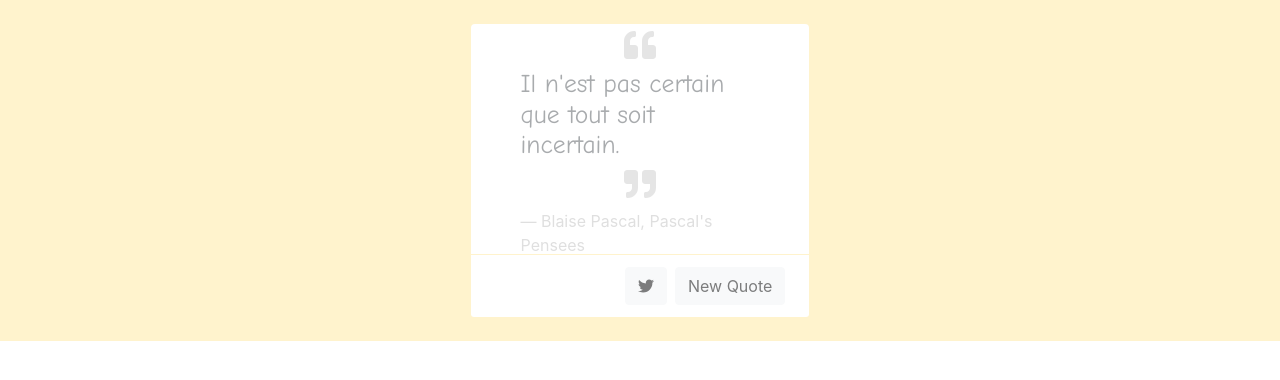
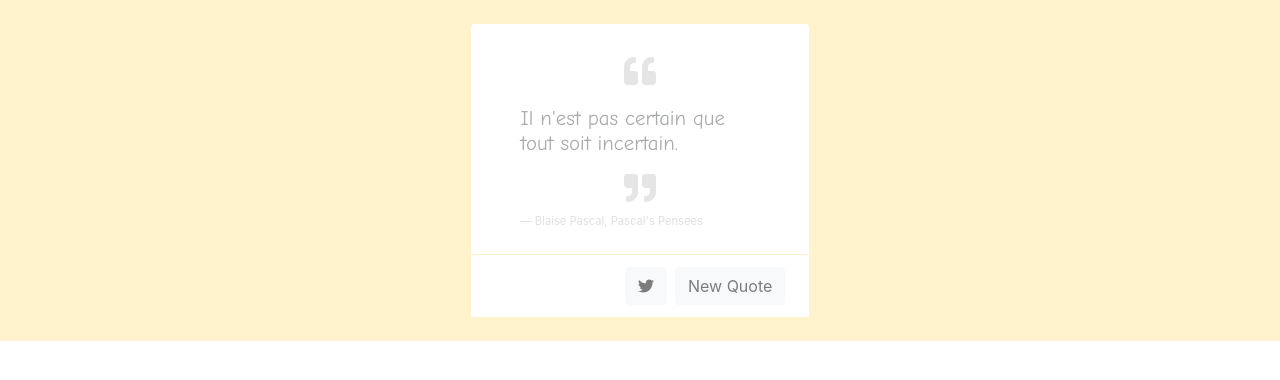
Before and after one commit to chinh-le/random-quote-machine, a React (Create React App) app: page / in a window 1280 px wide. Shown: the top 380 px of the page. Built offline with nearby package versions, Linux system fonts and the light colour scheme.

Commit message:
Fix font size

```diff
--- a/src/components/QuoteBodyComponent.scss
+++ b/src/components/QuoteBodyComponent.scss
@@ -6,7 +6,7 @@
     width: 80%;
     height: 50%;
     font-family: 'Comic Neue', cursive;
-    font-size: 1.6rem !important;
+    font-size: 1.3rem !important;
 }
 .rnd-quote__text{
     font-size: 2rem;
@@ -16,6 +16,7 @@
 }
 .rnd-quote__author{
     width: 80%;
+    font-size: 0.7rem;
 }
 .rnd-quote__author--text-color{
     color: rgba(0,0,0,0.3);
```
